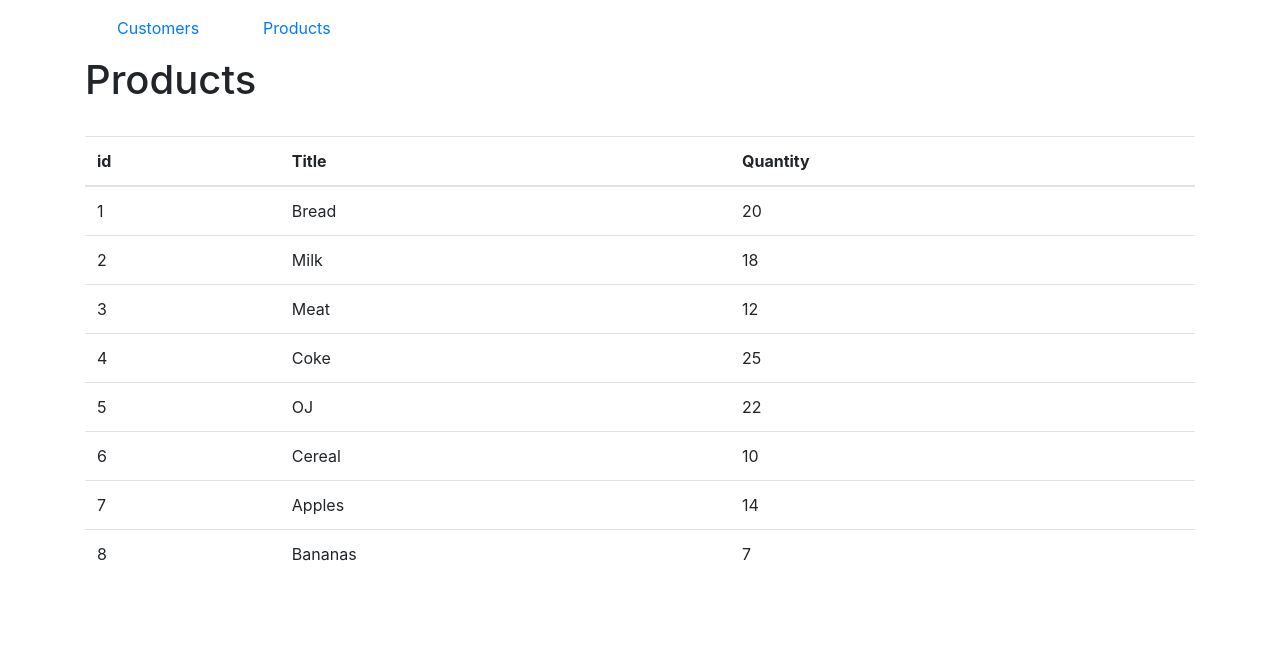
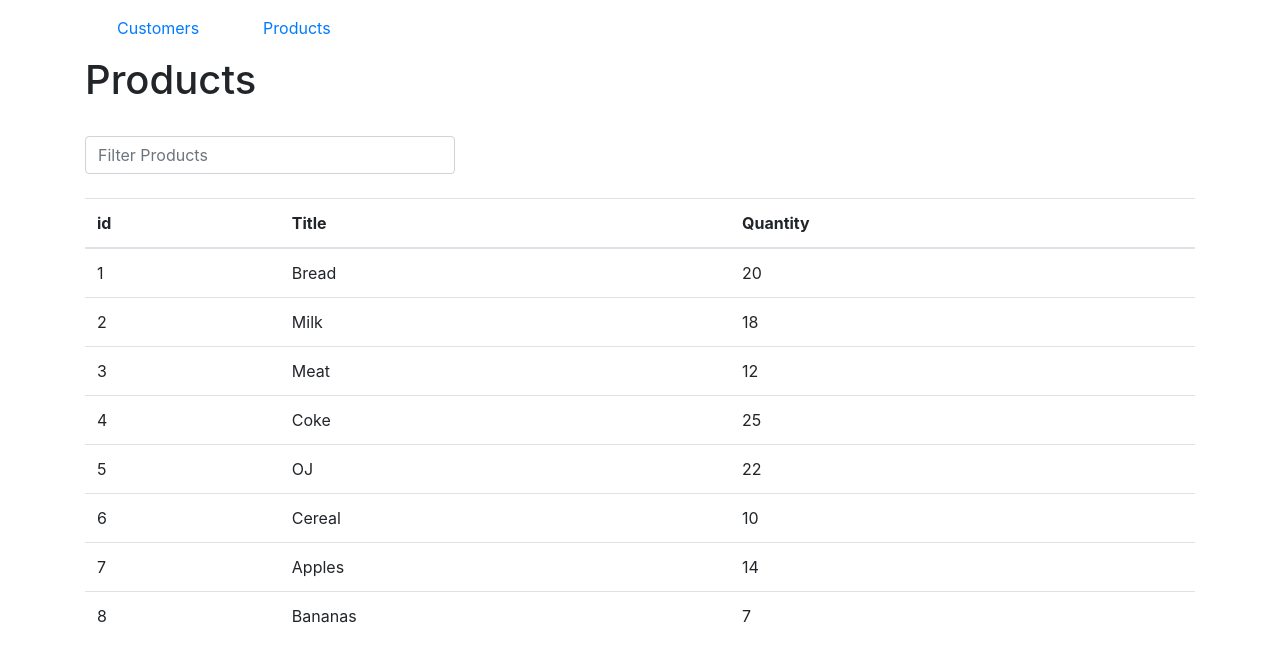
Before and after one commit to adamovicm/vue-store-app, a Vue app: page /products in a window 1280 px wide. Shown: the top 662 px of the page. Built offline with nearby package versions, Linux system fonts and the light colour scheme.

Commit message:
task 6 done

```diff
--- a/src/components/AppProducts.vue
+++ b/src/components/AppProducts.vue
@@ -1,6 +1,16 @@
 <template>
   <div>
     <h1>Products</h1>
+    <br>
+    <div class="input-group">
+      <input
+        type="text"
+        class="form-control col-md-4"
+        placeholder="Filter Products"
+        v-model="filterText"
+        @input="filter"
+      >
+    </div>
     <br>
     <table class="table">
       <thead>
@@ -10,15 +20,21 @@
           <th scope="col">Quantity</th>
         </tr>
       </thead>
-      <tbody>
+      <tbody v-if="filterText === ''">
         <tr v-for="(product, index) in products" :key="index">
           <td>{{ product.id }}</td>
           <td>{{ product.title }}</td>
           <td>{{ product.quantity }}</td>
         </tr>
       </tbody>
+      <tbody v-else>
+        <tr v-for="(product, index) in filteredProducts" :key="index">
+          <td>{{ product.id }}</td>
+          <td>{{ product.title }}</td>
+          <td>{{ product.quantity }}</td>
+        </tr>
+      </tbody>
     </table>
-
   </div>
 </template>
 
@@ -27,7 +43,16 @@ import ProductService from '../services/ProductService';
 export default {
   data() {
     return {
-      products: (new ProductService).products
+      products: (new ProductService).products,
+      filteredProducts: [],
+      filterText: ''
+    }
+  },
+  methods: {
+    filter() {
+      this.filteredProducts = this.products.filter(
+          product => product.title.toLowerCase().indexOf(
+            this.filterText.toLowerCase().trim()) !== -1);
     }
   }
 }
--- a/src/routes.js
+++ b/src/routes.js
@@ -7,11 +7,6 @@ export const routes = [
         path: '/customers',
         name: 'customers',
         component: AppCustomers,
-        // children: [{
-        //     path: '/:id/purchases',
-        //     name: 'purchases',
-        //     component: AppLatestPurchases
-        // }]
     },
     {
         path: '/customers/:id',
```
